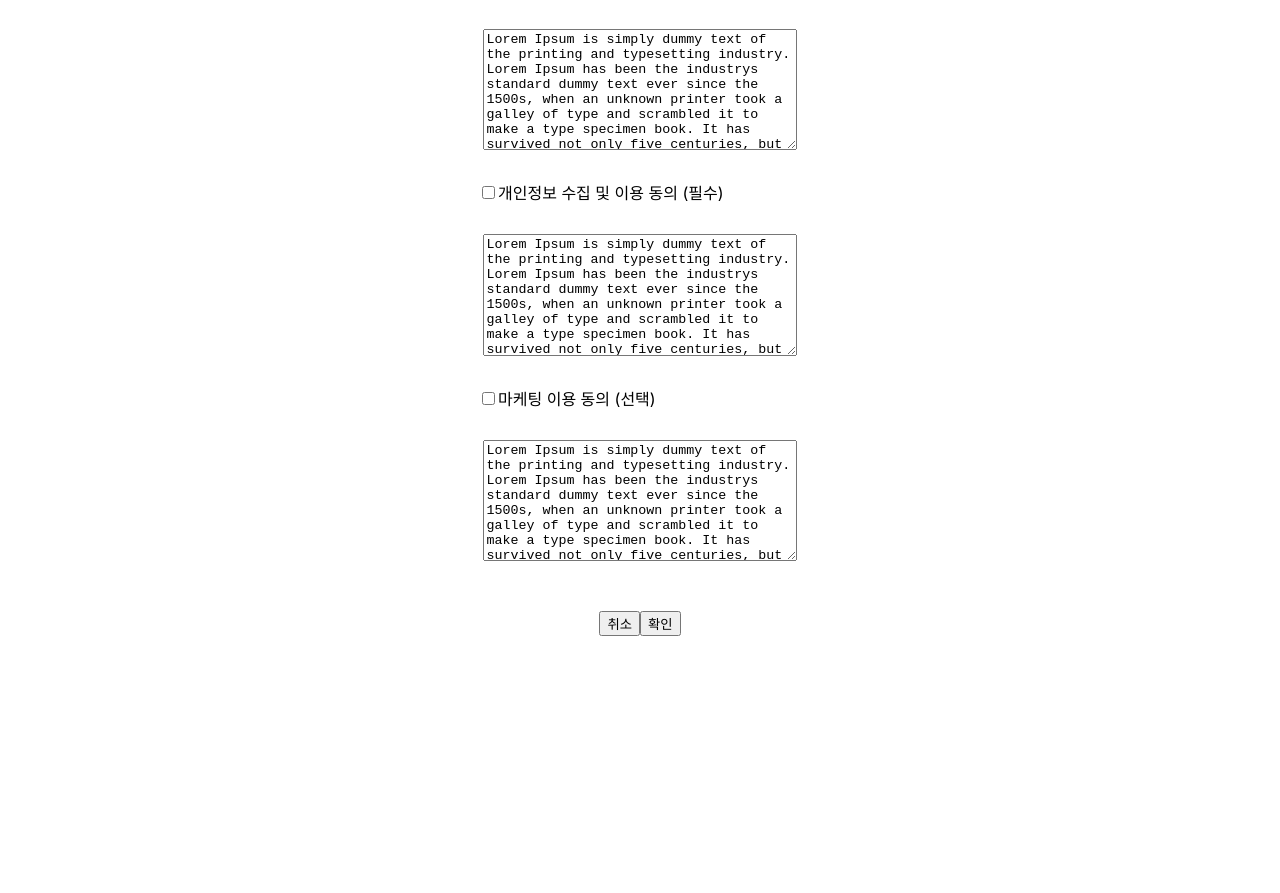
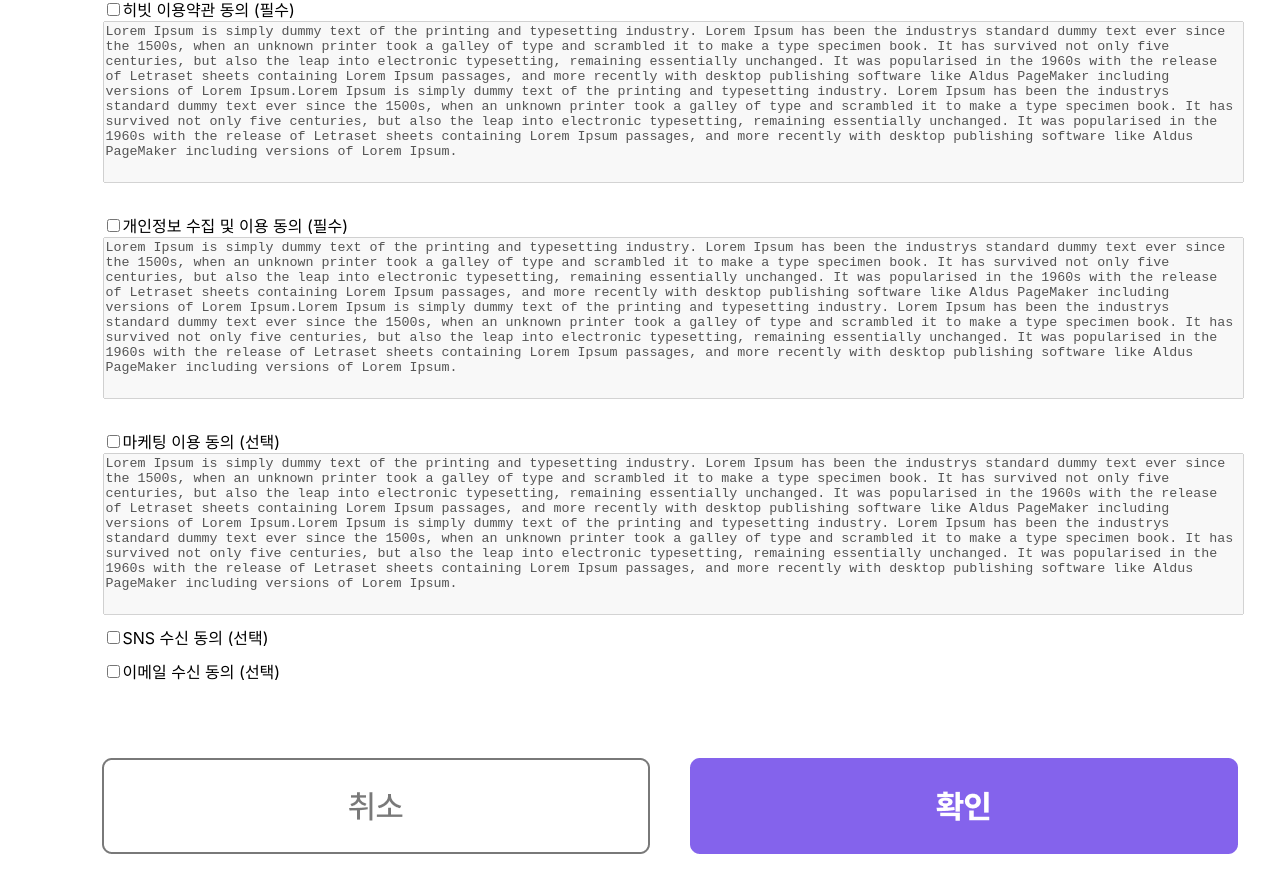
Before and after one commit to KUSITMS26th-T3-HIBIT/KUSITMS26th-T3-HIBIT-Front, a React (Create React App) app: page /signup_agree in a window 1280 px wide. Shown: the part 351-1244 px from the top of the page. Built offline with nearby package versions, Linux system fonts and the light colour scheme.

Commit message:
feat: Add Signup-Agreement UI & image

```diff
--- a/src/Global/User/SignupAgreement.js
+++ b/src/Global/User/SignupAgreement.js
@@ -1,7 +1,7 @@
 import { useState, useEffect } from "react";
 import { useNavigate } from 'react-router-dom';
 
-let tmpdata = 'Lorem Ipsum is simply dummy text of the printing and typesetting industry. Lorem Ipsum has been the industrys standard dummy text ever since the 1500s, when an unknown printer took a galley of type and scrambled it to make a type specimen book. It has survived not only five centuries, but also the leap into electronic typesetting, remaining essentially unchanged. It was popularised in the 1960s with the release of Letraset sheets containing Lorem Ipsum passages, and more recently with desktop publishing software like Aldus PageMaker including versions of Lorem Ipsum.';
+let tmpdata = 'Lorem Ipsum is simply dummy text of the printing and typesetting industry. Lorem Ipsum has been the industrys standard dummy text ever since the 1500s, when an unknown printer took a galley of type and scrambled it to make a type specimen book. It has survived not only five centuries, but also the leap into electronic typesetting, remaining essentially unchanged. It was popularised in the 1960s with the release of Letraset sheets containing Lorem Ipsum passages, and more recently with desktop publishing software like Aldus PageMaker including versions of Lorem Ipsum.Lorem Ipsum is simply dummy text of the printing and typesetting industry. Lorem Ipsum has been the industrys standard dummy text ever since the 1500s, when an unknown printer took a galley of type and scrambled it to make a type specimen book. It has survived not only five centuries, but also the leap into electronic typesetting, remaining essentially unchanged. It was popularised in the 1960s with the release of Letraset sheets containing Lorem Ipsum passages, and more recently with desktop publishing software like Aldus PageMaker including versions of Lorem Ipsum.';
 
 let SignupAgreement = () => {
     let navigate = useNavigate();
@@ -9,11 +9,13 @@ let SignupAgreement = () => {
     const [provisionCheck, setprovisionCheck] = useState(false); // 필수
     const [privacyCheck, setprivacyCheck] = useState(false); // 필수
     const [marketingCheck, setMarketingCheck] = useState(false); // 선택
+    const [snsCheck, setSnsCheck] = useState(false); // 선택
+    const [emailCheck, setEmailCheck] = useState(false); // 선택
     const [isVal, setIsVal] = useState(false);
 
     const allCheckEvent = () => {
-        if (!allCheck) { setAllCheck(true); setprovisionCheck(true); setprivacyCheck(true); setMarketingCheck(true);}
-        else { setAllCheck(false); setprovisionCheck(false); setprivacyCheck(false); setMarketingCheck(false);}
+        if (!allCheck) { setAllCheck(true); setprovisionCheck(true); setprivacyCheck(true); setMarketingCheck(true); setSnsCheck(true); setEmailCheck(true);}
+        else { setAllCheck(false); setprovisionCheck(false); setprivacyCheck(false); setMarketingCheck(false); setSnsCheck(false); setEmailCheck(false);}
     };
 
     const provisionCheckEvent = () => {
@@ -31,15 +33,25 @@ let SignupAgreement = () => {
         else setMarketingCheck(false);
     };
 
+    const snsCheckEvent = () => {
+        if(!snsCheck) setSnsCheck(true);
+        else setSnsCheck(false);
+    }
+
+    const emailCheckEvent = () => {
+        if(!emailCheck) setEmailCheck(true);
+        else setEmailCheck(false);
+    }
+
     useEffect(()=>{
         if(provisionCheck && privacyCheck) setIsVal(true);
         else setIsVal(false);
     }, [provisionCheck, privacyCheck])
 
     useEffect(() => {
-        if (provisionCheck === true && privacyCheck === true && marketingCheck === true) setAllCheck(true);
+        if (provisionCheck === true && privacyCheck === true && marketingCheck === true && snsCheck == true && emailCheck == true) setAllCheck(true);
         else setAllCheck(false);
-    }, [provisionCheck, privacyCheck, marketingCheck]);
+    }, [provisionCheck, privacyCheck, marketingCheck, snsCheck, emailCheck]);
 
     return (
         <div className="SignupAgreeSection">
@@ -47,33 +59,51 @@ let SignupAgreement = () => {
             <div className="SignupAgreeComponents">
                 <div className="SignupAgreeAll">
                     <input type="checkbox" id="all" checked={allCheck} onChange={allCheckEvent} />
-                    <label htmlFor="all-check">전체동의</label>
+                    <label htmlFor="all-check">히빗 이용약관, 개인정보 수집 및 이용, 마케팅 활용 및 광고 수신(선택), SMS 수신(선택), 이메일 수신(선택)에 <strong>모두 동의</strong>합니다.</label>
                 </div>
                 <div className="SignupProvision">
-                    <input type="checkbox" id="provision" checked={provisionCheck} onChange={provisionCheckEvent} />
+                    <input type="checkbox" id="provision" checked={provisionCheck} onChange={provisionCheckEvent}/>
                     <label htmlFor="provision">히빗 이용약관 동의 <span>(필수)</span></label>
+                    <textarea className="Signup-contents" defaultValue={tmpdata} disabled></textarea>
                 </div>
-                <textarea className="SignupTextarea" defaultValue={tmpdata}></textarea>
+
                 <div className="SignupPrivacy">
-                    <input type="checkbox" id="privacy" checked={privacyCheck} onChange={privacyCheckEvent} />
+                    <input type="checkbox" id="privacy" checked={privacyCheck} onChange={privacyCheckEvent}/>
                     <label htmlFor="privacy">개인정보 수집 및 이용 동의 <span>(필수)</span></label>
+                    <textarea className="Signup-contents" defaultValue={tmpdata} disabled></textarea>
                 </div>
-                <textarea className="SignupTextarea" defaultValue={tmpdata}></textarea>
+
                 <div className="SignupMarketing">
-                    <input type="checkbox" id="marketing" checked={marketingCheck} onChange={marketingCheckEvent} />
+                    <input type="checkbox" id="marketing" checked={marketingCheck} onChange={marketingCheckEvent}/>
                     <label htmlFor="marketing">마케팅 이용 동의 <span>(선택)</span></label>
+                    <textarea className="Signup-contents" defaultValue={tmpdata} disabled></textarea>
                 </div>
-                <textarea className="SignupTextarea" defaultValue={tmpdata}></textarea>
+
+                <div className="SignupSNS">
+                    <input type="checkbox" id="sns" checked={snsCheck} onChange={snsCheckEvent}/>
+                    <label htmlFor="sns">SNS 수신 동의 <span>(선택)</span></label>
+                </div>
+                <div className="SignupEmail">
+                    <input type="checkbox" id="email" checked={emailCheck} onChange={emailCheckEvent}/>
+                    <label htmlFor="email">이메일 수신 동의 <span>(선택)</span></label>
+                </div>
             </div>
-            <div className="SignupNextButtons">
-                <button onClick={() => navigate(-1)}>취소</button>
-                <button
+            <div className="Signup-Buttons">
+                <img
+                    className="Signup-prevBtn"
+                    src="/SignupNO.png"
+                    onClick={() => navigate(-1)}
+                />
+                <img
+                    className="Signup-nextBtn"
+                    src="/SignupOK.png"
                     onClick={() => {
-                        if(isVal) navigate('/signup_info');
+                        if (isVal) navigate('/signup_info');
                         else alert('필수 항목에 동의 해 주세요');
-                    }
-                    }>확인</button>
+                    }}
+                />
             </div>
+
         </div>
     )
 }
--- a/src/css-modules/signup.css
+++ b/src/css-modules/signup.css
@@ -7,28 +7,59 @@
 
 .SignupAgreeComponents{
     display: flex;
-    width: 30vw;
-    height: 700px;
+    width: 1135px;
+    height: 100vh;
     flex-direction: column;
     align-items: center;
-    margin: 50px;
+    margin: 20px;
 }
 
 .SignupHibitLogo {
     width: 156px;
     height: 34px;
-    padding-top: 10%;
+    padding-top: 180px;
 }
 
-.SignupTextarea {
-    width: 80%;
+.Signup-contents {
+    width: 100%;
     height: 100%;
+    resize: none;
 }
 
-.SignupAgreeAll, .SignupProvision, .SignupPrivacy, .SignupMarketing {
+.SignupAgreeAll{
+    width: 1135px;
+    margin: 30px;
+    align-self: flex-start;
+}
+.SignupSNS, .SignupEmail{
+    width: 1135px;
+    margin-left: 30px;
+    margin-top: 10px;
+    align-self: flex-start;
+}
+
+.SignupProvision, .SignupPrivacy, .SignupMarketing {
+    width: 1135px;
+    height: 240px;
     align-self: flex-start;
     margin: 30px;
 }
+
+.Signup-Buttons{
+    margin-top: 55px;
+}
+
+.Signup-prevBtn{
+    margin-right: 20px;
+    margin-left: 60px;
+}
+
+.Signup-nextBtn{
+    margin-left: 20px;
+}
+
+
+
 
 .SignupInfoSection{
     display: flex;
@@ -38,7 +69,7 @@
 }
 
 .SignupRequireProfile, .SignupOptionalProfile {
-    display: f;
+    display: flex;
 }
 
 
```
Also changed, not shown: public/SignupNO.png (added), public/SignupOK.png (added).
